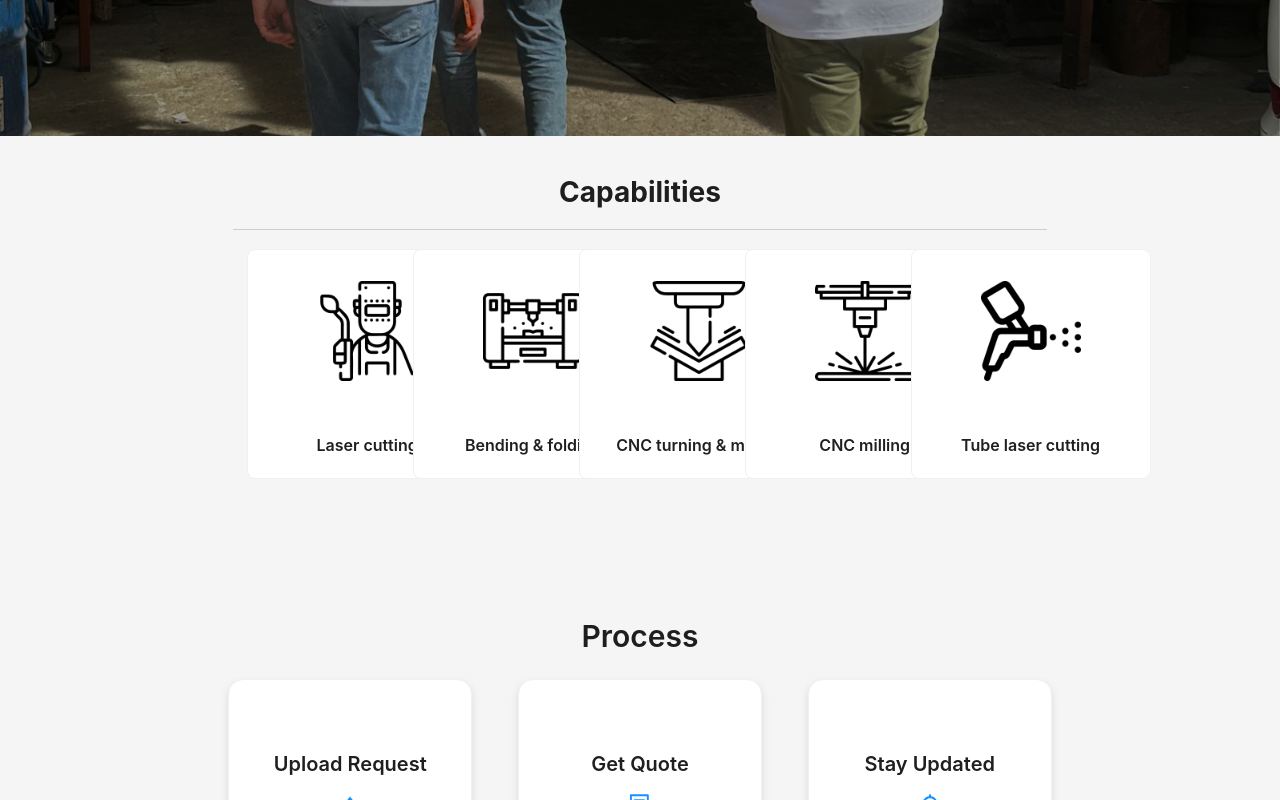
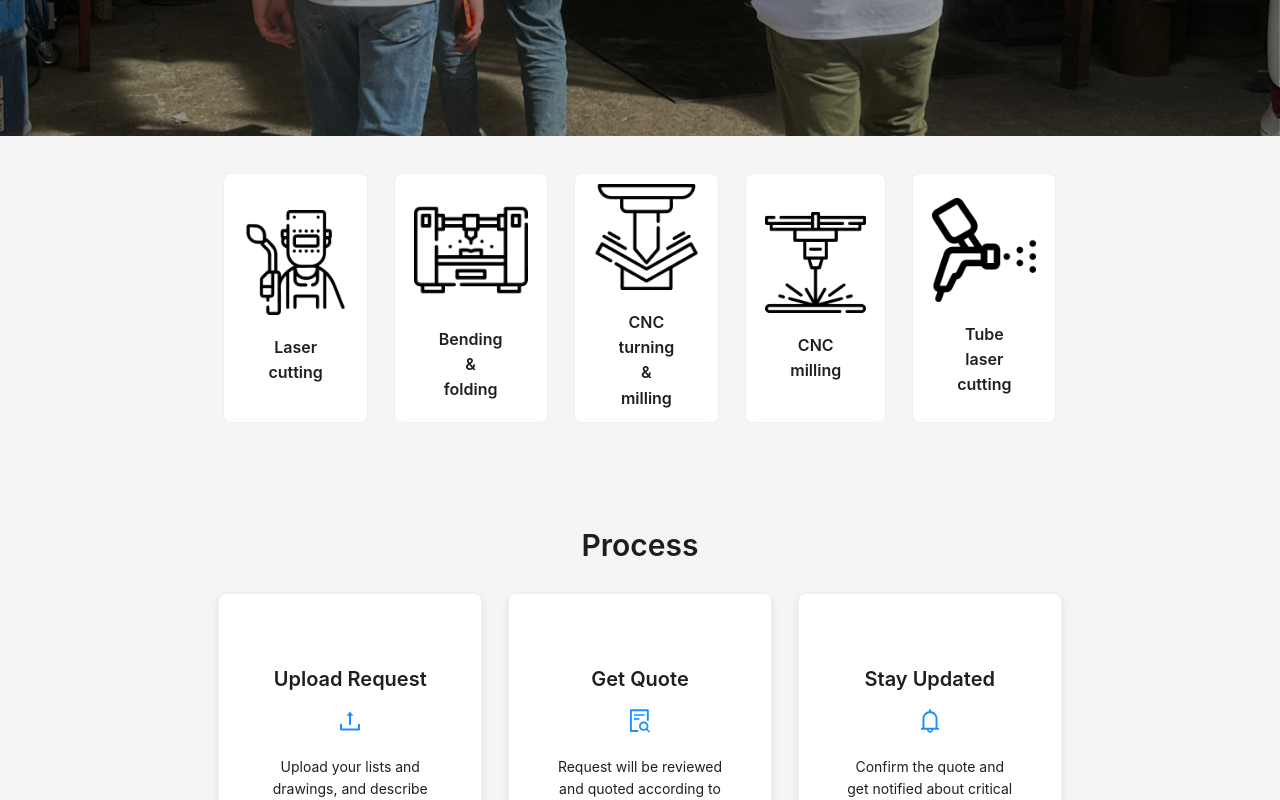
Before and after one commit to alperenerS/steelify.io, a React (Create React App) app in the folder client/: page / in a window 1280 px wide. Shown: the part 740-1540 px from the top of the page. Built offline with nearby package versions, Linux system fonts and the light colour scheme.

Commit message:
Design: Capabilities Update

```diff
--- a/client/src/Pages/LandingPage/capabilities.css
+++ b/client/src/Pages/LandingPage/capabilities.css
@@ -1,19 +1,35 @@
-.capabilities-container {
-    padding: 20px;
-  }
+/* capabilities.css */
+.capabilities-wrapper {
+  margin-top: 2rem;
+}
 
-  .capabilities-container h1 {
-    padding-bottom: 20px;
-    border-bottom: 1px solid #ccc;
-  }
+.custom-card {
+  padding: 20px;
+  height: 250px;
+  display: flex;
+  flex-direction: column;
+  justify-content: center;
+  align-items: center;
+  text-align: center;
+}
 
-  .capabilities-card-style {
-    margin-bottom: 20px;
-    text-align: center;
-  }
+.custom-card-image {
+  width: 150px;
+  height: auto;
+  display: block;
+  margin: auto;
+  padding-top: 20px;
+}
 
-  .capabilities-card-style img {
-    width: 50%;
-    display: block;
-    margin: auto;
-  }
+.ant-card-body {
+  padding: 8px;
+}
+
+.ant-card {
+  margin: 5px;
+  border-radius: 8px;
+}
+
+.custom-card-title {
+  padding: 0; /* Adjust title padding if necessary */
+}
--- a/client/src/Pages/LandingPage/capabilities.js
+++ b/client/src/Pages/LandingPage/capabilities.js
@@ -1,11 +1,12 @@
 import React from "react";
-import { Card, Row, Col } from "antd";
+import { Card, Col, Row } from 'antd';
+import './capabilities.css';
+
 import steelifyLaserCutting from "./assets/steelifyLaserCutting.png";
 import steelifyBending from "./assets/steelifyBending.png";
 import steelifyCNCMachining from "./assets/steelifyCNCMachining.png";
 import steelifyWelding from "./assets/steelifyWelding.png";
 import steelifyCoating from "./assets/steelifyCoating.png";
-import "./capabilities.css";
 
 const cardData = [
   { title: "Laser cutting", image: steelifyLaserCutting },
@@ -15,43 +16,24 @@ const cardData = [
   { title: "Tube laser cutting", image: steelifyCoating },
 ];
 
-function Capabilities() {
+const CapabilitiesSection = () => {
   return (
-    <div className="capabilities-container">
-      <h1 style={{ textAlign: "center" }}>Capabilities</h1>
-      <Row gutter={[16, 16]} justify="space-around">
+    <div className="capabilities-wrapper">
+      <Row gutter={[16, 16]} justify="center">
         {cardData.map((card, index) => (
-          <Col key={index} xs={24} sm={12} md={8} lg={6} xl={4}>
+          <Col key={index} xs={24} sm={12} md={8} lg={6} xl={4} style={{ maxWidth: '300px' }}>
             <Card
               hoverable
-              cover={
-                <img
-                  alt={card.title}
-                  src={card.image}
-                  style={{
-                    width: "100px",
-                    height: "auto",
-                    display: "block",
-                    marginLeft: "auto",
-                    marginRight: "auto",
-                    marginTop: "2rem",
-                    marginBottom: "2rem",
-                  }}
-                />
-              }
-              style={{ width: "240px" }}
-              className="capabilities-card-style"
+              className="custom-card"
+              cover={<img alt={card.title} src={card.image} className="custom-card-image" />}
             >
-              <Card.Meta
-                title={card.title}
-                style={{ textAlign: "center" }} // Inline stilleri kaldırıldı, CSS dosyasında ayarlandı
-              />
+              <Card.Meta title={<div style={{ whiteSpace: 'normal' }}>{card.title}</div>} className="custom-card-title" />
             </Card>
           </Col>
         ))}
       </Row>
     </div>
   );
-}
+};
 
-export default Capabilities;
+export default CapabilitiesSection;
```
